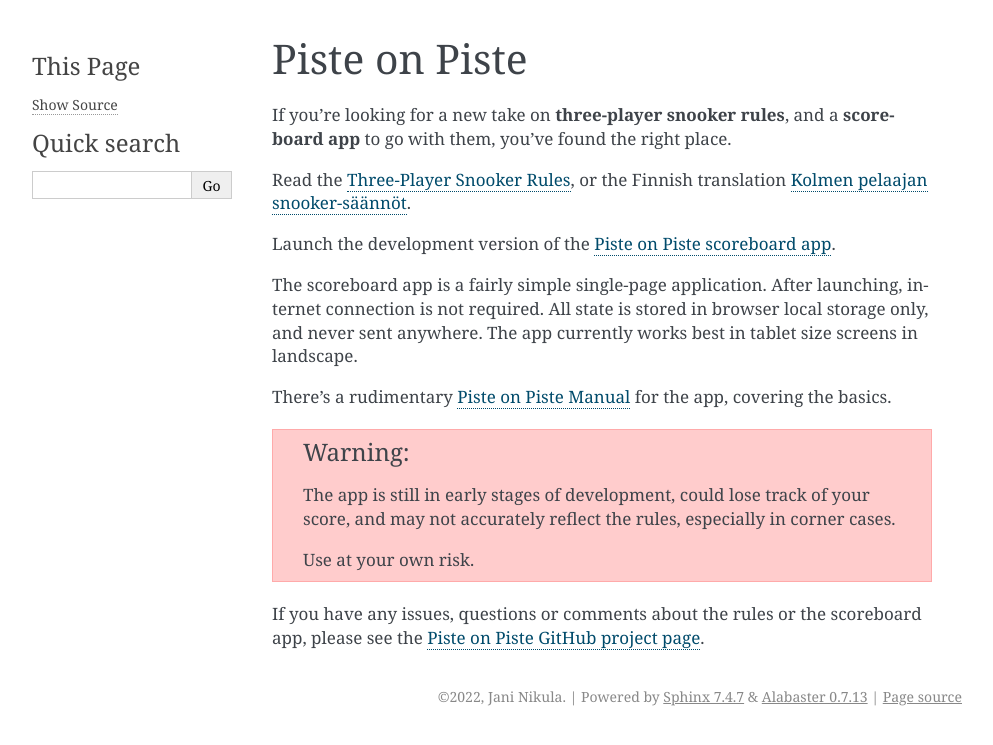
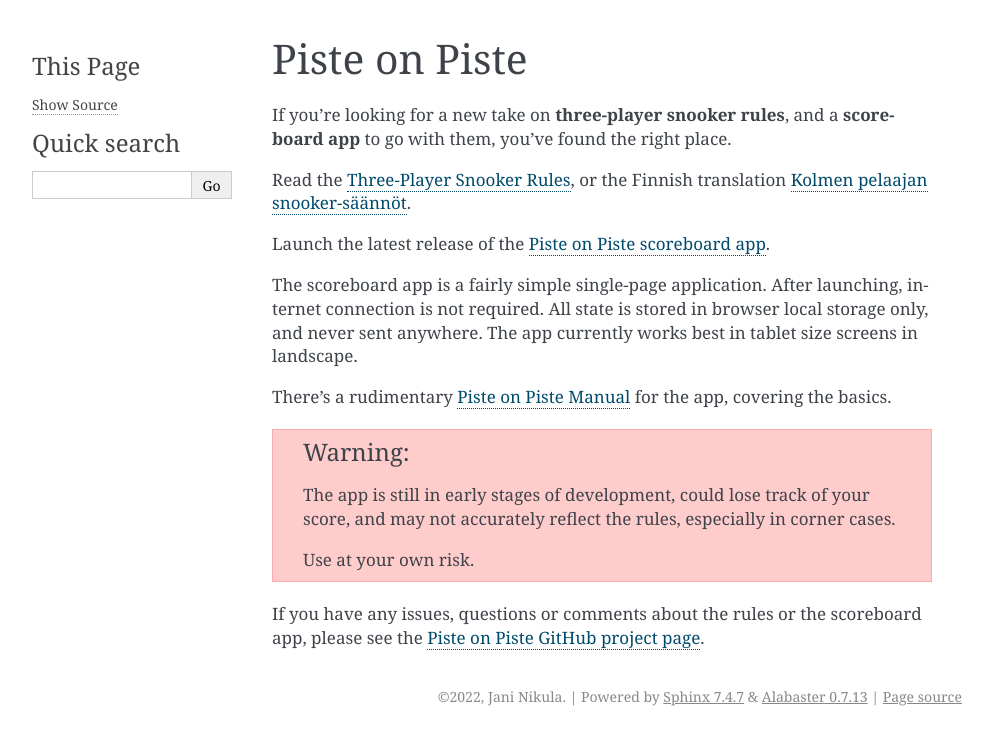
Before and after one commit to jnikula/piste-on-piste, a Sphinx documentation site: the page built from docs/index.rst, in a window 1280 px wide. Shown: the top 745 px of the page, without its empty margins (148-1141 px from the left). Built offline with Sphinx 7.4.7, drawn with Linux system fonts in a browser that asks for light colours.

Commit message:
docs: link to the "stable" version of the app

```diff
--- a/docs/index.rst
+++ b/docs/index.rst
@@ -6,7 +6,7 @@
 
 Read the :ref:`rules-en`, or the Finnish translation :ref:`rules-fi`.
 
-Launch the development version of the `Piste on Piste scoreboard app`_.
+Launch the latest release of the `Piste on Piste scoreboard app`_.
 
 The scoreboard app is a fairly simple single-page application. After launching,
 internet connection is not required. All state is stored in browser local
```
Also changed, not shown: other parts of docs/index.rst (+1 -1 lines).
